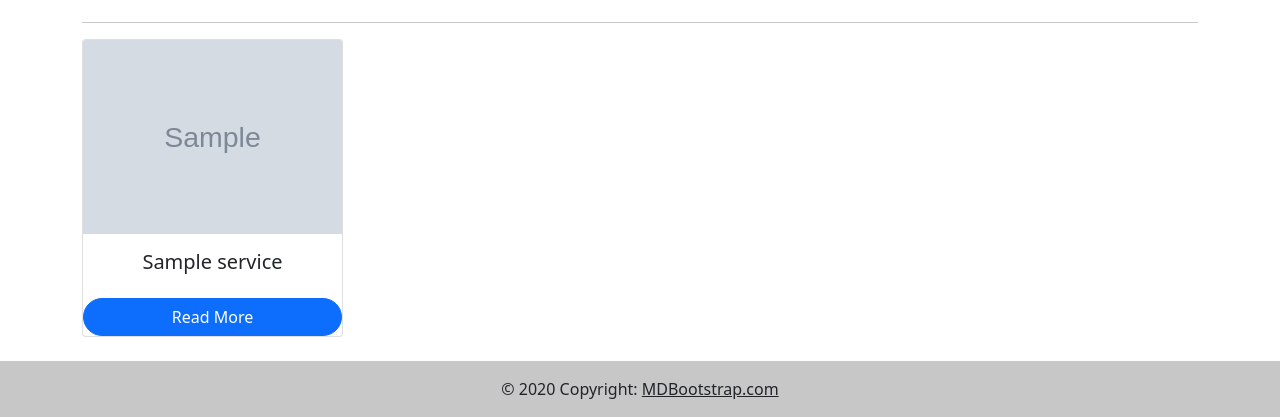
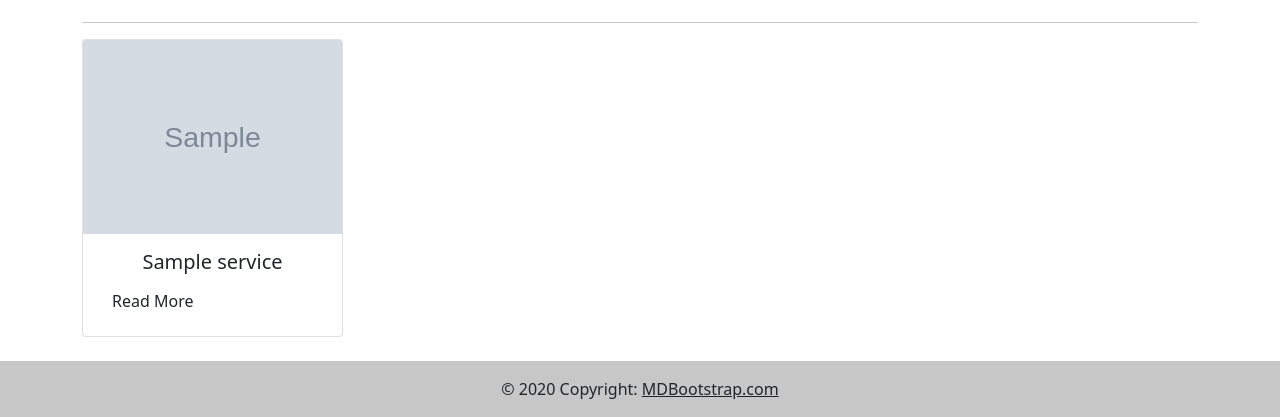
Before and after one commit to JEHANALIK/project3-pets, a Django app: page / in a window 1280 px wide; the page is wider, and only the part inside the window is pictured. Shown: the part 1038-1455 px from the top of that part. Run offline with Django 4.2, Linux system fonts and the light colour scheme; tables that the repository leaves empty hold one stand-in row (values such as "Sample post"); grey boxes marked "Sample" are stand-in pictures.

Commit message:
card in home.html

```diff
--- a/pets/main_app/templates/home.html
+++ b/pets/main_app/templates/home.html
@@ -40,15 +40,16 @@
 
 <h1>Our Services</h1>
 <hr>
-<div class="row row-cols-1 row-cols-md-2 row-cols-lg-4 g-4 ">
-    {% for service in services%}
-    <div class="col">
-      <div class="card">
-        <img src="{% static service.image|cut:'main_app/static'%}" class="card-img-top" alt="...">
-        <div class="card-body">
-          <h5 class="card-title" style="text-align: center;">{{service.name}}</h5>
+    <div class="row">
+      {% for service in services%}
+      <div class="col-sm-6 col-md-6 col-lg-3">
+        <div class="card">
+          <img src="{% static service.image|cut:'main_app/static'%}" class="card-img-top" alt="...">
+          <div class="card-body">
+            <h5 class="card-title" style="text-align: center;">{{service.name}}</h5>
+            <a href="{% url 'detail' service.id %}" class="btn">Read More</a>
+          </div>
         </div>
-        <a href="{% url 'detail' service.id %}" class="btn btn-primary" style="border-radius: 30px;">Read More</a>
       </div>
       {%endfor%}
     </div>
```
Also changed, not shown: pets/main_app/static/css/styles.css (line endings or trailing spaces).
